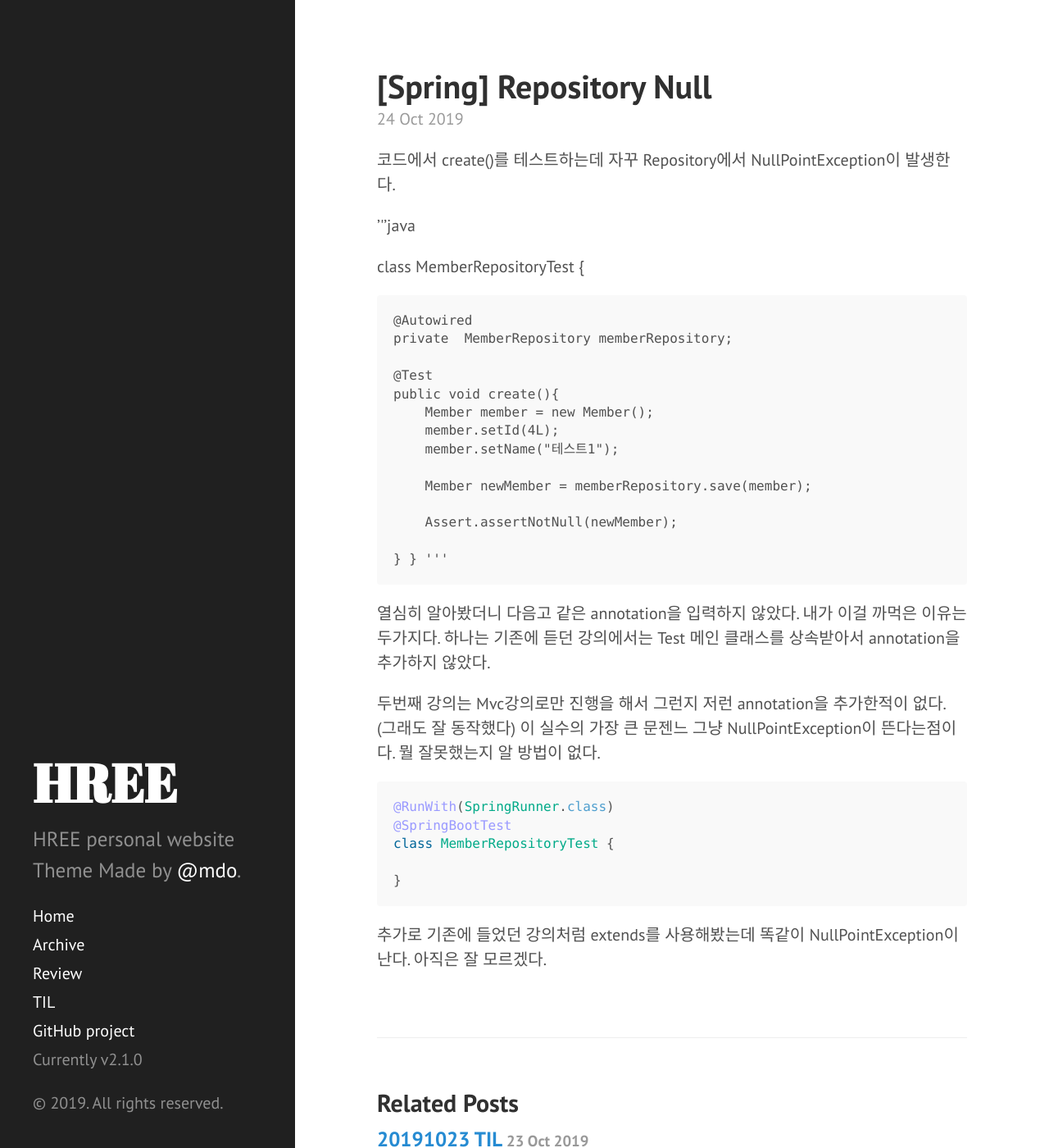
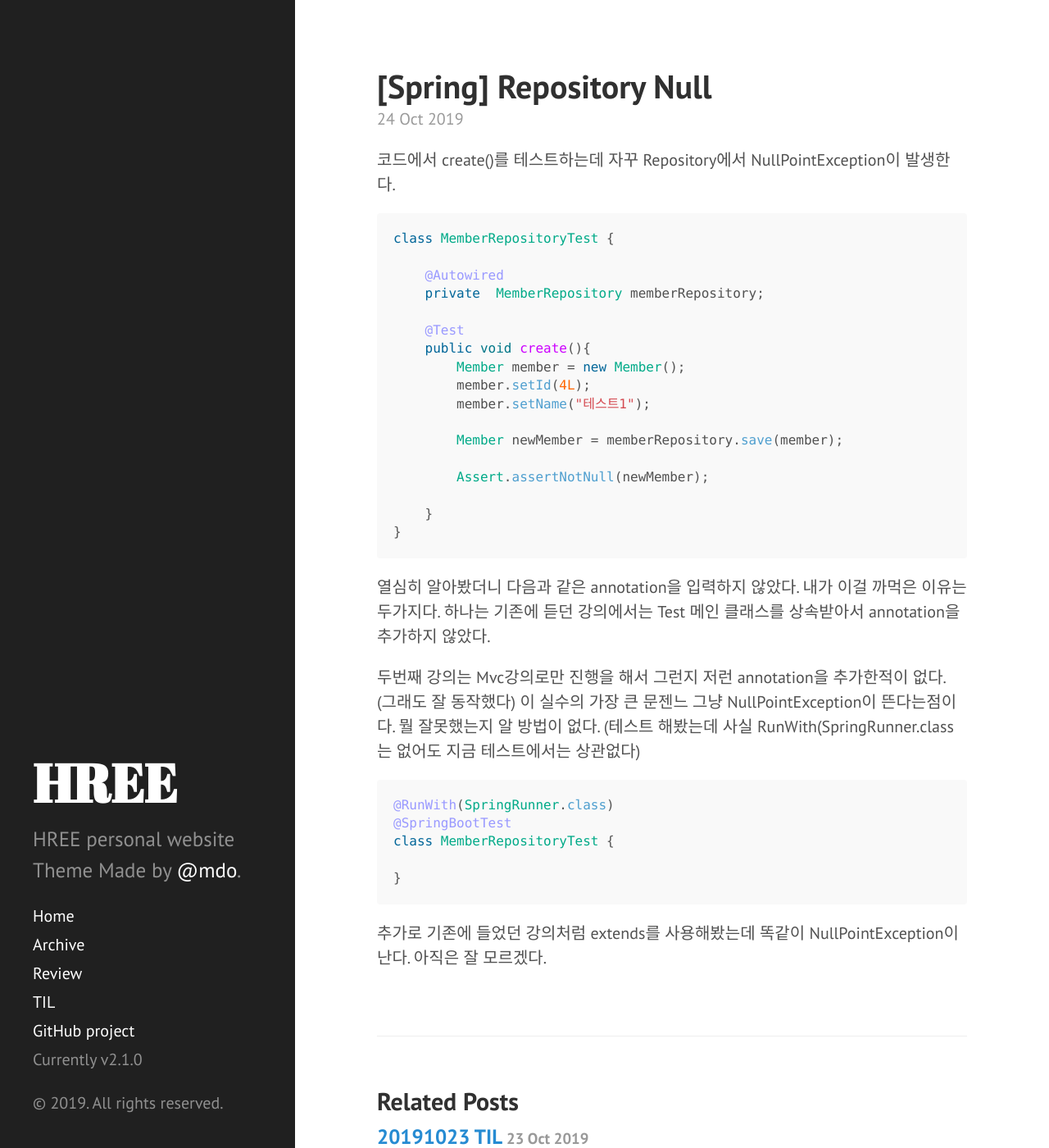
Before and after one commit to apalsl/apalsl-old.github.io, a Jekyll site: the page built from _posts/2019-10-24-SpringBootTest.md, in a window 1280 px wide and 1400 px high. Shown: the whole window at 82% size. Built offline with Jekyll 4.4.1, drawn with Linux system fonts in a browser that asks for light colours; Markdown is read by kramdown in place of the engine named in the settings.

Commit message:
Repository NullPointExcepiton

````diff
--- a/_posts/2019-10-24-SpringBootTest.md
+++ b/_posts/2019-10-24-SpringBootTest.md
@@ -6,8 +6,7 @@ layout: post
 
 코드에서 create()를 테스트하는데 자꾸 Repository에서 NullPointException이 발생한다.
 
-'''java
-
+```java
 class MemberRepositoryTest {
 
     @Autowired
@@ -25,15 +24,17 @@ class MemberRepositoryTest {
 
     }
 }
-'''
+```
 
 
-열심히 알아봤더니 다음고 같은 annotation을 입력하지 않았다.
+
+열심히 알아봤더니 다음과 같은 annotation을 입력하지 않았다.
 내가 이걸 까먹은 이유는 두가지다. 하나는 기존에 듣던 강의에서는 Test 메인 클래스를 상속받아서
 annotation을 추가하지 않았다.
 
 두번째 강의는 Mvc강의로만 진행을 해서 그런지 저런 annotation을 추가한적이 없다. (그래도 잘 동작했다)
 이 실수의 가장 큰 문젠느 그냥 NullPointException이 뜬다는점이다. 뭘 잘못했는지 알 방법이 없다.
+(테스트 해봤는데 사실 RunWith(SpringRunner.class는 없어도 지금 테스트에서는 상관없다)
 
 ```java
 @RunWith(SpringRunner.class)
````
